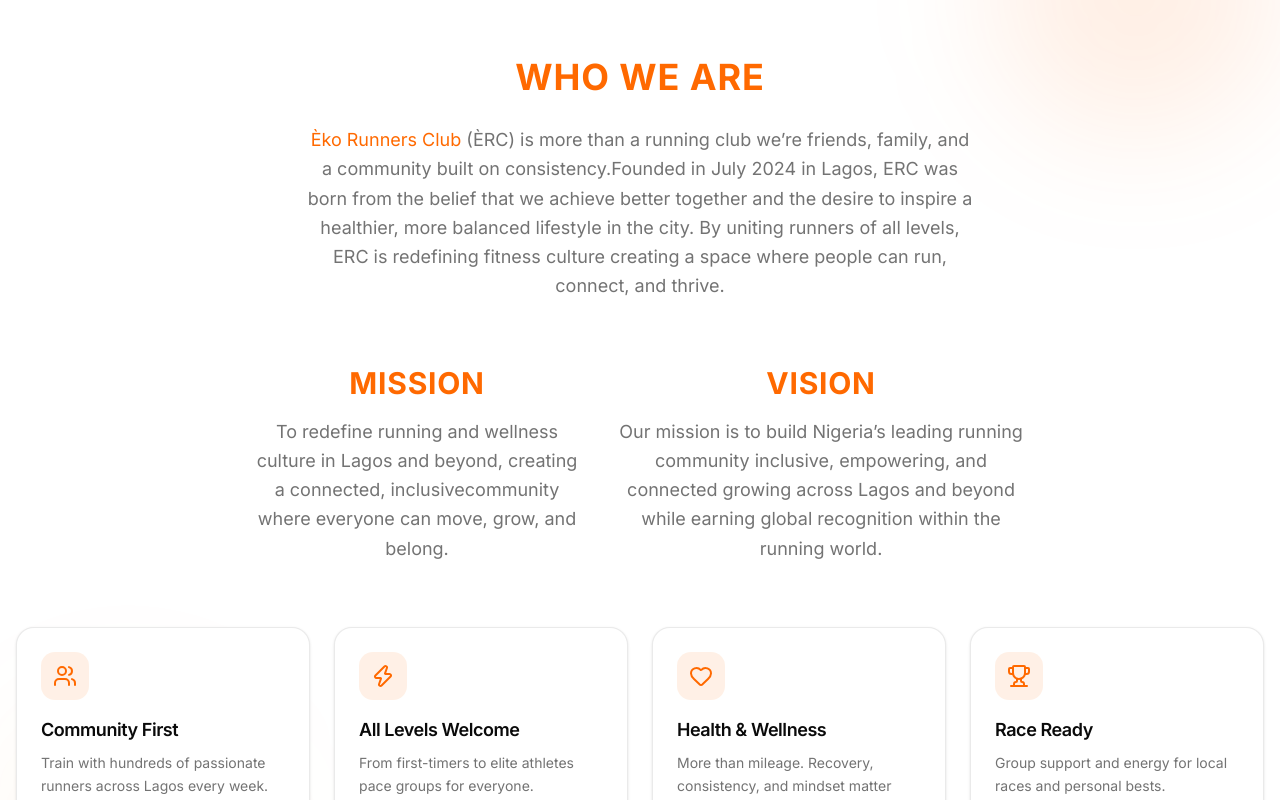
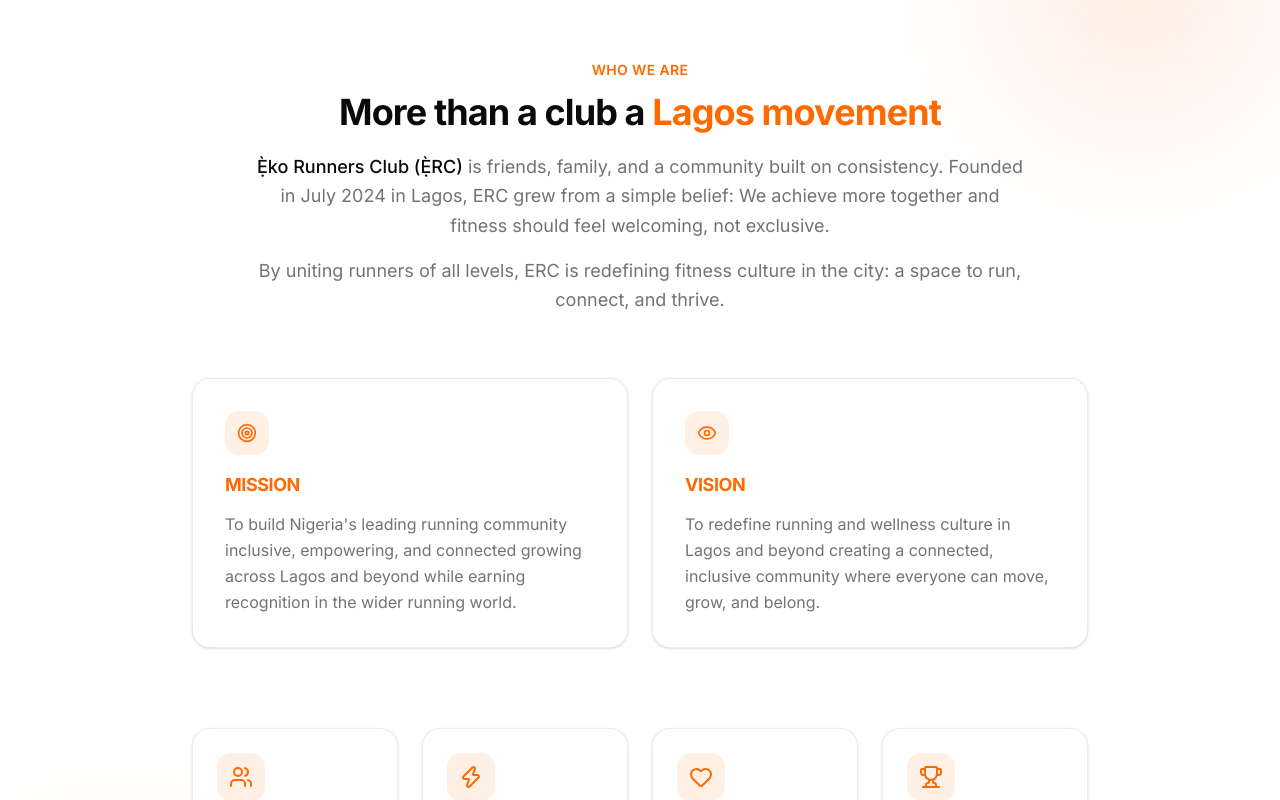
Before and after one commit to Eddevel/ERC, a Next.js app: page / in a window 1280 px wide. Shown: the part 840-1640 px from the top of the page. Built offline with nearby package versions, Linux system fonts and the light colour scheme; no server answers; the database is empty.

Commit message:
about update

```diff
--- a/app/founders/page.tsx
+++ b/app/founders/page.tsx
@@ -107,7 +107,7 @@
               Meet the <span className="text-orange-500">Founders</span>
             </h2>
             <p className="mt-3 text-muted-foreground">
-             Inspired by the global running movement and driven by a shared passion for community,connection, and wellness, Oghenetega Akintola (right) and Olachukwu Offor (left) set out to create a space where Lagos runners could come together. As the only female co-founders of a running club in Nigeria, they wanted to redefine what running culture looks like — building a club that is inclusive, empowering, and rooted in consistency, connection, and collective growth.
+             Inspired by the global running movement and driven by a shared passion for community,connection, and wellness, Oghenetega Akintola (right) and Olachukwu Offor (left) set out to create a space where Lagos runners could come together. As the only female co-founders of a running club in Nigeria, they wanted to redefine what running culture looks like building a club that is inclusive, empowering, and rooted in consistency, connection, and collective growth.
             </p>
           </div>
 
@@ -131,7 +131,7 @@
               </p>
             </div>
 
-            <div className="grid sm:grid-cols-2 lg:grid-cols-3 gap-6 max-w-5xl mx-auto ">
+            <div className="grid sm:grid-cols-1 lg:grid-cols-2 gap-6 max-w-5xl mx-auto ">
               {captains.map((c) => (
                 <PersonCard  key={c.name + c.branch} {...c} />
               ))}
--- a/components/landing/About.tsx
+++ b/components/landing/About.tsx
@@ -3,7 +3,7 @@
 import { useEffect, useRef } from "react";
 import gsap from "gsap";
 import { ScrollTrigger } from "gsap/ScrollTrigger";
-import { Users, Zap, Heart, Trophy } from "lucide-react";
+import { Users, Zap, Heart, Trophy, Target, Eye } from "lucide-react";
 
 gsap.registerPlugin(ScrollTrigger);
 
@@ -12,13 +12,13 @@
     icon: Users,
     title: "Community First",
     description:
-      "Train with hundreds of passionate runners across Lagos every week.",
+      "Train with passionate runners across Lagos every week friends, family, and the pack.",
   },
   {
     icon: Zap,
     title: "All Levels Welcome",
     description:
-      "From first-timers to elite athletes  pace groups for everyone.",
+      "From first-timers to elite athletes pace groups for everyone.",
   },
   {
     icon: Heart,
@@ -50,16 +50,15 @@
         duration: 0.7,
         stagger: 0.12,
         ease: "power3.out",
-        clearProps: "all", // leave cards fully visible after animation
+        clearProps: "all",
         scrollTrigger: {
           trigger: section,
-          start: "top 80%", // fire when section enters viewport
+          start: "top 80%",
           once: true,
         },
       });
     }, section);
 
-    // Safety: if ScrollTrigger never runs, show cards anyway
     const fallback = setTimeout(() => {
       cards.forEach((el) => {
         (el as HTMLElement).style.opacity = "1";
@@ -79,71 +78,79 @@
       ref={sectionRef}
       className="relative py-20 md:py-28 bg-background overflow-hidden"
     >
-      {/* soft background accent */}
       <div className="pointer-events-none absolute -top-24 right-0 h-72 w-72 rounded-full bg-orange-500/10 blur-3xl" />
       <div className="pointer-events-none absolute bottom-0 left-0 h-64 w-64 rounded-full bg-orange-400/5 blur-3xl" />
 
       <div className="container mx-auto px-4 relative z-10">
-        <div className="max-w-2xl mx-auto text-center mb-14 md:mb-16">
-          <span className="inline-block text-3xl md:text-4xl font-bold tracking-wide uppercase text-orange-500 mb-3">
-            Who We Are
+        {/* Who we are */}
+        <div className="max-w-3xl mx-auto text-center mb-14 md:mb-16">
+          <span className="inline-block text-sm font-semibold tracking-wide uppercase text-orange-500 mb-3">
+            Who we are
           </span>
-          <h2 className=" tracking-tight">
-
+          <h2 className="text-3xl md:text-4xl font-bold tracking-tight">
+            More than a club a{" "}
+            <span className="text-orange-500">Lagos movement</span>
           </h2>
+          <p className="mt-5 text-muted-foreground text-base md:text-lg leading-relaxed">
+            <span className="text-foreground font-medium">
+              Ẹ̀ko Runners Club (Ẹ̀RC)
+            </span>{" "}
+            is friends, family, and a community built on consistency. Founded in
+            July 2024 in Lagos, ERC grew from a simple belief: We achieve more
+            together and fitness should feel welcoming, not exclusive.
+          </p>
           <p className="mt-4 text-muted-foreground text-base md:text-lg leading-relaxed">
-            <span className="text-orange-500">Èko Runners Club</span> (ÈRC)  is more than a running club
-                we’re friends, family, and a community built on
-                consistency.Founded in July 2024 in Lagos, ERC was born
-                from the belief that we achieve better together and the
-                desire to inspire a healthier, more balanced lifestyle in the
-                city. By uniting runners of all levels, ERC is redefining fitness
-                culture  creating a space where people can run, connect,
-                and thrive.
+            By uniting runners of all levels, ERC is redefining fitness culture
+            in the city: a space to run, connect, and thrive.
           </p>
         </div>
 
-        <div className="max-w-3xl flex flex-row m-auto gap-10 text-center mb-14 md:mb-16">
-          <div>
-            <h2 className="text-2xl md:text-3xl font-bold tracking-wide uppercase text-orange-500 mb-3">
-          Mission
-          </h2>
-          <p className="mt-4 text-muted-foreground text-base md:text-lg leading-relaxed"> To redefine running and wellness culture in Lagos and beyond, creating a connected, inclusivecommunity where everyone can move, grow, and belong.
-
-          </p>
+        {/* Mission & Vision */}
+        <div className="grid gap-6 md:grid-cols-2 max-w-4xl mx-auto mb-16 md:mb-20">
+          <div className="rounded-2xl border border-border/80 bg-card p-6 md:p-8 shadow-sm hover:border-orange-500/25 transition-colors">
+            <div className="h-11 w-11 rounded-xl bg-orange-500/10 flex items-center justify-center mb-4">
+              <Target className="h-5 w-5 text-orange-500" />
+            </div>
+            <h3 className="text-lg font-bold tracking-tight text-orange-500 uppercase">
+              Mission
+            </h3>
+            <p className="mt-3 text-sm md:text-base text-muted-foreground leading-relaxed">
+              To build Nigeria&apos;s leading running community  inclusive,
+              empowering, and connected growing across Lagos and beyond while
+              earning recognition in the wider running world.
+            </p>
           </div>
 
-          <div>
-            <h2 className="text-2xl md:text-3xl font-bold tracking-wide uppercase text-orange-500 mb-3">
-            Vision
-          </h2>
-          <p className="mt-4 text-muted-foreground text-base md:text-lg leading-relaxed">
-            Our mission is to build Nigeria’s leading running community inclusive, empowering, and connected growing across Lagos and beyond while earning global recognition within the running world.
-          </p>
+          <div className="rounded-2xl border border-border/80 bg-card p-6 md:p-8 shadow-sm hover:border-orange-500/25 transition-colors">
+            <div className="h-11 w-11 rounded-xl bg-orange-500/10 flex items-center justify-center mb-4">
+              <Eye className="h-5 w-5 text-orange-500" />
+            </div>
+            <h3 className="text-lg font-bold tracking-tight text-orange-500 uppercase">
+              Vision
+            </h3>
+            <p className="mt-3 text-sm md:text-base text-muted-foreground leading-relaxed">
+              To redefine running and wellness culture in Lagos and beyond
+              creating a connected, inclusive community where everyone can move,
+              grow, and belong.
+            </p>
           </div>
         </div>
 
-
-
-
-
-
+        {/* Feature cards */}
         <div
           ref={cardsRef}
-          className="grid gap-5 sm:gap-6 sm:grid-cols-2 lg:grid-cols-4"
+          className="grid gap-5 sm:gap-6 sm:grid-cols-2 lg:grid-cols-4  max-w-4xl mx-auto"
         >
           {features.map((f) => (
             <div
               key={f.title}
               className="about-card group rounded-2xl border border-border/80 bg-card p-6 shadow-sm hover:shadow-lg hover:border-orange-500/30 transition-all duration-300"
-              style={{ opacity: 1 }} // visible even before GSAP
+              style={{ opacity: 1 }}
             >
               <div className="h-12 w-12 rounded-xl bg-orange-500/10 flex items-center justify-center mb-4 group-hover:bg-orange-500/20 transition-colors">
                 <f.icon className="h-6 w-6 text-orange-500" />
               </div>
-              <h3 className="font-semibold text-lg tracking-tight">
-                {f.title}
-              </h3>
+              <h3 className="font-semibold text-lg tracking-tight">{f.title}</h3>
               <p className="mt-2 text-sm text-muted-foreground leading-relaxed">
                 {f.description}
               </p>
--- a/components/landing/Hero.tsx
+++ b/components/landing/Hero.tsx
@@ -137,7 +137,7 @@
             className="mt-6 text-lg md:text-xl text-white/85 max-w-xl"
           >
             Join the most vibrant running community in Lagos. Train together,
-            race together, grow together. From 5K beginners to marathoners —
+            race together, grow together. From 5K beginners to marathoners
             there&apos;s a place for every runner at Ẹ̀RC.
           </p>
 
--- a/components/landing/brands.tsx
+++ b/components/landing/brands.tsx
@@ -40,7 +40,7 @@
             {row.map((brand, i) => (
               <div
                 key={`${brand.name}-${i}`}
-                className="relative flex items-center justify-center h-14 w-32 md:h-16 md:w-40 shrink-0 transition duration-300"
+                className="relative flex items-center justify-center h-19 w-auto transition duration-300"
                 title={brand.name}
               >
                 <Image
```
